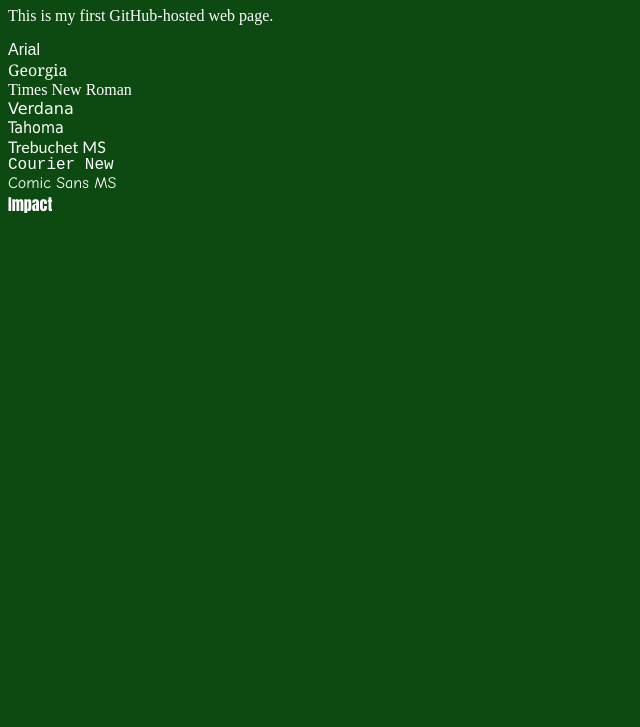
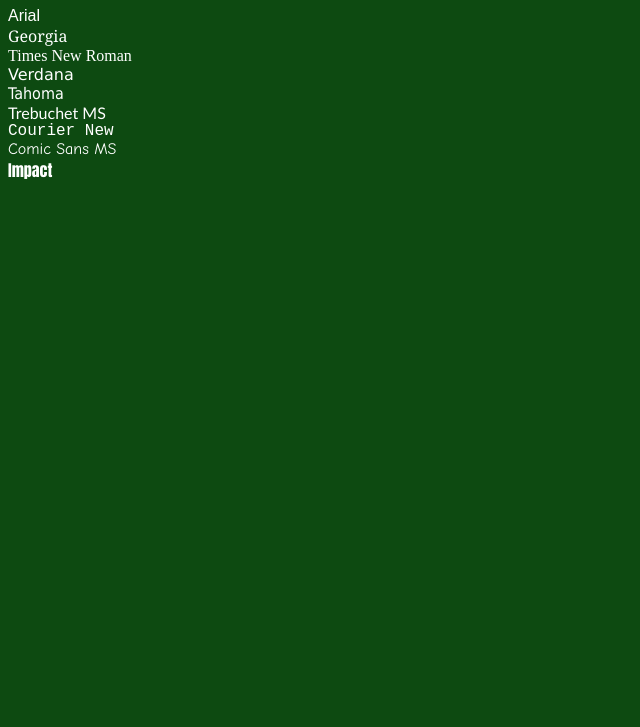
Before and after one commit to SkyCodeWorks/Hello-world-site, a plain HTML site: page index.html in a window 1280 px wide. Shown: the part 73-800 px from the top of the page, without its empty margins (0-640 px from the left). Drawn offline with Linux system fonts and the light colour scheme.

Commit message:
Update index.html

```diff
--- a/index.html
+++ b/index.html
@@ -13,7 +13,6 @@
 </head>
 <body>
   <h1>Welcome to SkyCodeWorks!</h1>
-  <p>This is my first GitHub-hosted web page.</p>
     <div class="font-sample" style="font-family: Arial;">Arial</div>
   <div class="font-sample" style="font-family: Georgia;">Georgia</div>
   <div class="font-sample" style="font-family: Times New Roman;">Times New Roman</div>
```
